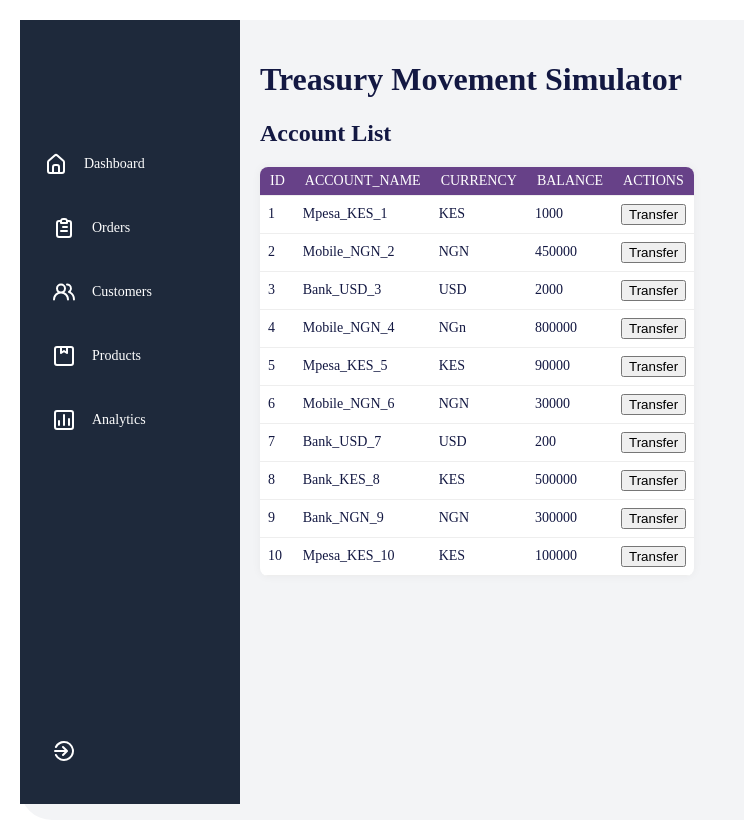
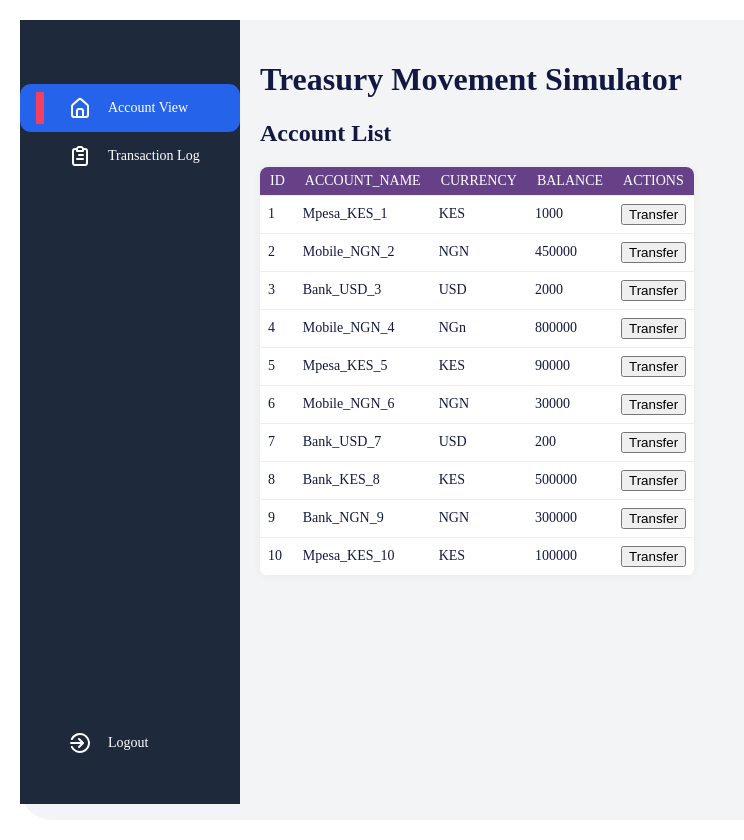
Before and after one commit to fidelis182/Treasury-Movement-Simulator, a React (Create React App) app in the folder treasury-simulator/: page / in a window 1280 px wide. Shown: the whole page, without its empty margins (0-744 px from the left). Built offline with nearby package versions, Linux system fonts and the light colour scheme; data requests are answered from the project's data file.

Commit message:
hot fix on sidebar

```diff
--- a/treasury-simulator/src/Data/Data.js
+++ b/treasury-simulator/src/Data/Data.js
@@ -1,31 +1,14 @@
-// Sidebar import
-import {
-  UilEstate,
-  UilClipboardAlt,
-  UilUsersAlt,
-  UilChart,
-  UilPackage,
-} from "@iconscout/react-unicons";
+import { UilEstate, UilClipboardAlt } from "@iconscout/react-unicons";
 
 export const SidebarData = [
   {
     icon: UilEstate,
-    heading: "Dashboard",
+    heading: "Account View",
+    path: "/",
   },
   {
     icon: UilClipboardAlt,
-    heading: "Orders",
-  },
-  {
-    icon: UilUsersAlt,
-    heading: "Customers",
-  },
-  {
-    icon: UilPackage,
-    heading: "Products",
-  },
-  {
-    icon: UilChart,
-    heading: "Analytics",
+    heading: "Transaction Log",
+    path: "/transactions",
   },
 ];
--- a/treasury-simulator/src/components/Sidebar/SideBar.jsx
+++ b/treasury-simulator/src/components/Sidebar/SideBar.jsx
@@ -1,31 +1,27 @@
 import { SidebarData } from "../../Data/Data";
 import "./sidebar.css";
 import { UilSignOutAlt } from "@iconscout/react-unicons";
-import { useState } from "react";
+import { NavLink } from "react-router-dom";
+
 export default function Sidebar() {
-  // useState hook to have onely the first item selected
-  const [selected, setselected] = useState(0);
   return (
     <div className="Sidebar">
-      {/* Menu
-       */}
       <div className="menu">
-        {SidebarData.map((item, index) => {
-          return (
-            <div
-              // sets the first element as the selected
-              className={selected === index ? "menuItem active" : "menuItem"}
-              // this one set the clicked one as the selected
-              onClick={() => setselected(index)}
-              key={index}
-            >
-              <item.icon />
-              <span>{item.heading}</span>
-            </div>
-          );
-        })}
-        <div className="menuItem">
+        {SidebarData.map((item, index) => (
+          <NavLink
+            to={item.path}
+            key={index}
+            className={({ isActive }) =>
+              isActive ? "menuItem active" : "menuItem"
+            }
+          >
+            <item.icon />
+            <span>{item.heading}</span>
+          </NavLink>
+        ))}
+        <div className="menuItem logout">
           <UilSignOutAlt />
+          <span>Logout</span>
         </div>
       </div>
     </div>
--- a/treasury-simulator/src/components/Sidebar/sidebar.css
+++ b/treasury-simulator/src/components/Sidebar/sidebar.css
@@ -10,32 +10,9 @@
   position: fixed;
   overflow-y: auto;
 }
-.logo {
-  height: 5rem;
-  display: flex;
-  font-weight: bold;
-  font-size: 22px;
-  gap: 1rem;
-  align-items: center;
-  justify-content: center;
-  height: 4%;
-}
-.logo > img {
-  width: 3rem;
-  height: 3rem;
-}
-.logo > span > span {
-  color: var(--pink);
-}
-
-/* menu */
-.menu {
-  margin-top: 4rem;
-  display: flex;
-  flex-direction: column;
-  gap: 2rem;
-}
 .menuItem {
+  text-decoration: none;
+  color: #fff;
   display: flex;
   align-items: center;
   gap: 1rem;
@@ -45,22 +22,23 @@
   transition: 300ms ease;
   font-size: 14px;
   border-radius: 0.7rem;
+  padding: 0.5rem 1rem;
 }
-.menuItem:hover {
-  cursor: pointer;
-}
-.active {
-  background: var(--activeItem);
+
+.menuItem.active {
+  background-color: #2563eb;
   margin-left: 0;
 }
-.active::before {
+
+.menuItem.active::before {
   content: "";
   width: 8px;
   height: 100%;
-  background: var(--pink);
-  margin-right: calc(1rem -8px);
+  background: #f43f5e; /* Tailwind pink-500 */
+  margin-right: calc(1rem - 8px);
 }
-.menu .menuItem:last-child {
+
+.logout {
   position: absolute;
   bottom: 2.3rem;
   width: 100%;
```
